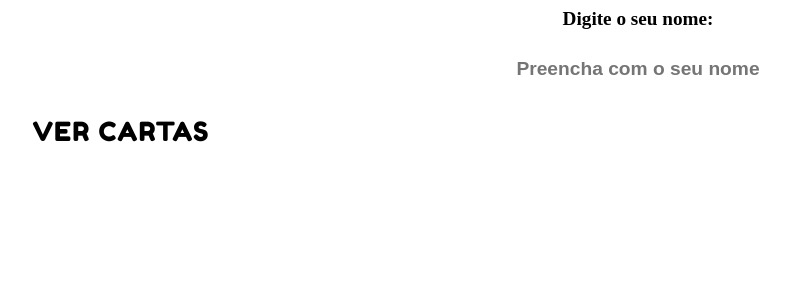
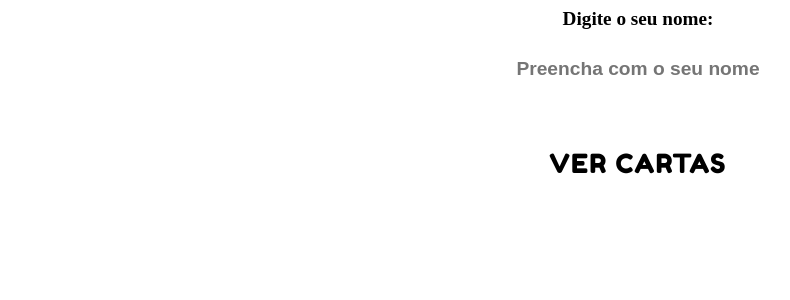
Before and after one commit to XxWexX5/disney-cards, a Next.js app: page / in a window 1280 px wide. Shown: the top 300 px of the page, without its empty margins (2-792 px from the left). Built offline with nearby package versions, Linux system fonts and the light colour scheme.

Commit message:
[ FEATURE ] Creating component Form.

```diff
--- a/components/Button/index.tsx
+++ b/components/Button/index.tsx
@@ -1,17 +1,14 @@
 import styles from "./styles.module.scss";
 
-interface Button {
+interface ButtonProps {
   value: string;
+  type: "button" | "submit";
 }
 
-interface ButtonProps {
-  button: Button;
-}
-
-export function Button({ button }: ButtonProps) {
+export function Button({ value, type }: ButtonProps) {
   return (
     <div className={styles.containerButton}>
-      <button type="button">{button.value}</button>
+      <button type={type}>{value}</button>
     </div>
   );
 }
--- a/components/Button/styles.module.scss
+++ b/components/Button/styles.module.scss
@@ -1,7 +1,11 @@
 .containerButton {
+  display: flex;
+  align-items: center;
+  justify-content: center;
+
   button {
     font-size: 1.65em;
-    padding: 0.8em 1em;
+    padding: 0.8em 2.65em;
     text-transform: uppercase;
     text-align: center;
     border: 0;
--- /dev/null
+++ b/components/Form/index.tsx
@@ -0,0 +1,57 @@
+import { SyntheticEvent } from "react";
+import { TextField } from "../TextField";
+import { Button } from "../Button";
+
+import styles from "./styles.module.scss";
+
+interface Button {
+  value: string;
+  type: "button" | "submit";
+}
+
+interface Label {
+  htmlFor: string;
+  value: string;
+}
+
+interface Input {
+  type: string;
+  placeholder: string;
+  id: string;
+}
+
+interface TextField {
+  label: Label;
+  input: Input;
+}
+
+interface FormProps {
+  textField: TextField;
+  button: Button;
+}
+
+export function Form({ textField, button }: FormProps) {
+  function handleSubmit(event: SyntheticEvent) {
+    event.preventDefault();
+  }
+
+  return (
+    <div className={styles.containerForm}>
+      <form onSubmit={handleSubmit}>
+        <TextField
+          label={{
+            htmlFor: textField.label.htmlFor,
+            value: textField.label.value,
+          }}
+          input={{
+            type: textField.input.type,
+            placeholder: textField.input.placeholder,
+            id: textField.input.id,
+          }}
+        />
+
+        <Button value={button.value} type={button.type} />
+      </form>
+    </div>
+  );
+}
--- /dev/null
+++ b/components/Form/styles.module.scss
@@ -0,0 +1,5 @@
+.containerForm {
+  button {
+    margin: 2rem auto 0;
+  }
+}
--- a/pages/index.tsx
+++ b/pages/index.tsx
@@ -1,8 +1,7 @@
 import type { NextPage } from "next";
 import Head from "next/head";
 
-import { TextField } from "../components/TextField";
-import { Button } from "../components/Button";
+import { Form } from "../components/Form";
 
 const Home: NextPage = () => {
   return (
@@ -21,16 +20,20 @@ const Home: NextPage = () => {
       </Head>
 
       <main>
-        <TextField
-          label={{ htmlFor: "username", value: "Digite o seu nome:" }}
-          input={{
-            type: "text",
-            placeholder: "Preencha com o seu nome",
-            id: "username",
+        <Form
+          textField={{
+            label: { htmlFor: "username", value: "Digite o seu nome:" },
+            input: {
+              type: "text",
+              placeholder: "Preencha com o seu nome",
+              id: "username",
+            },
+          }}
+          button={{
+            value: "ver cartas",
+            type: "submit",
           }}
         />
-
-        <Button button={{ value: "ver cartas" }} />
       </main>
     </>
   );
```
